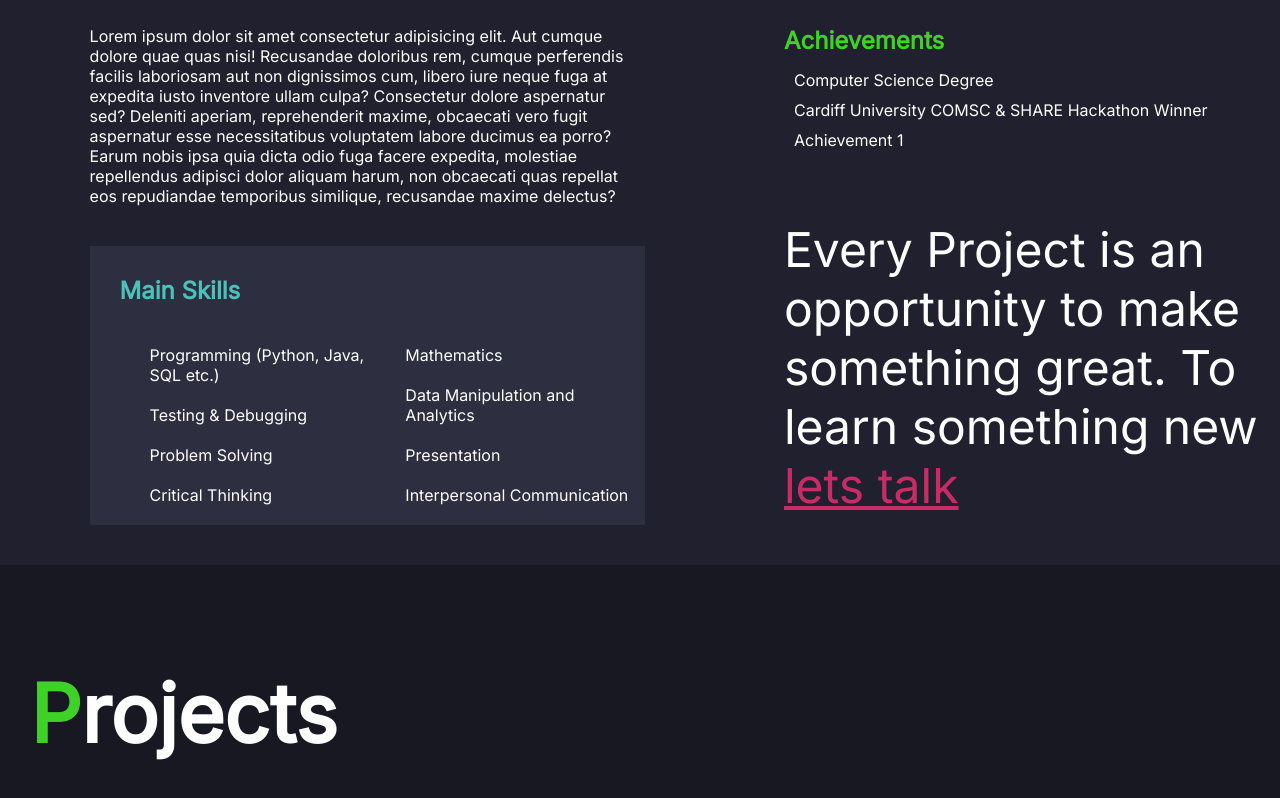
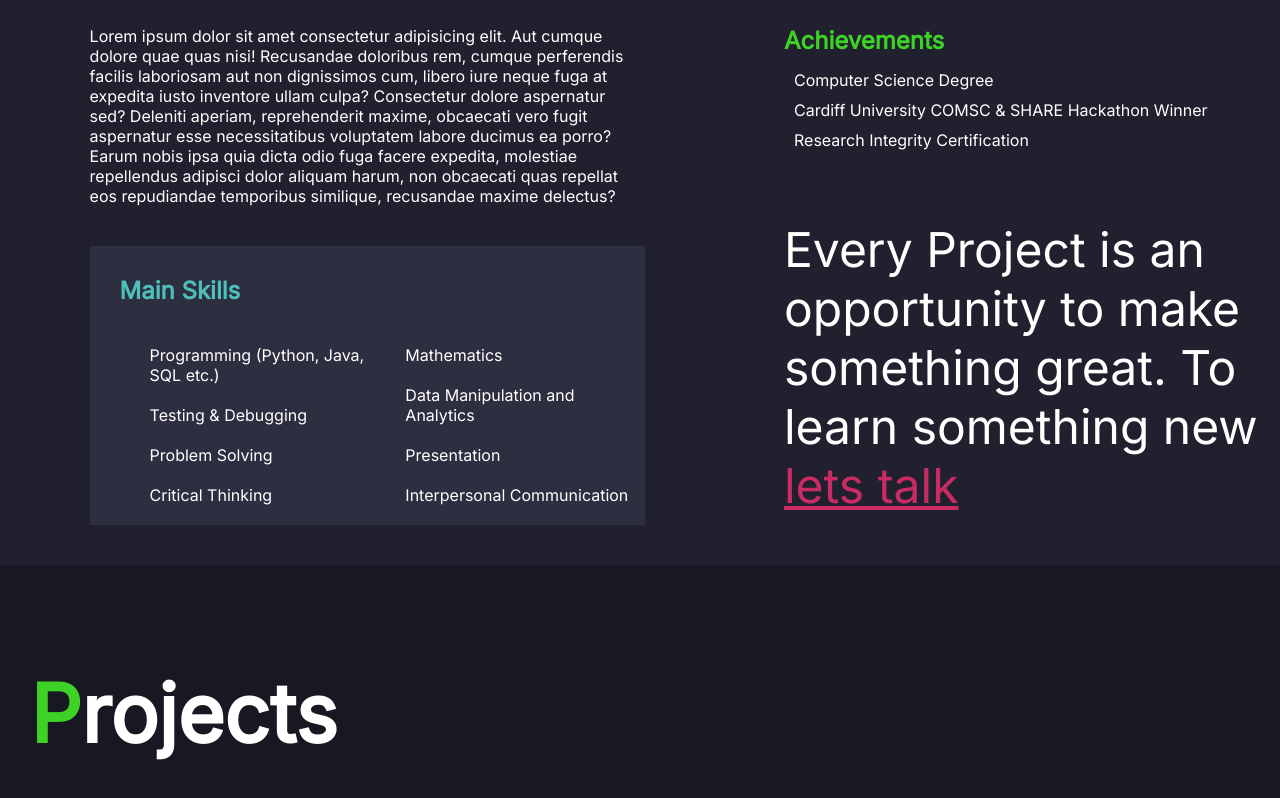
Before and after one commit to Andersonm1/MarcusAnderson, a plain HTML site: page index.html in a window 1280 px wide. Shown: the part 1068-1866 px from the top of the page. Drawn offline with nearby package versions, Linux system fonts and the light colour scheme.

Commit message:
Updated Achievements

```diff
--- a/index.html
+++ b/index.html
@@ -91,7 +91,7 @@
                 <ul>
                     <li>Computer Science Degree</li>
                     <li>Cardiff University COMSC & SHARE Hackathon Winner </li>
-                    <li>Achievement 1</li>
+                    <li>Research Integrity Certification</li>
                 </ul>
                 <p>Every Project is an opportunity to make something great. To learn something new </br><a href="mailto:marcusanderson167a@gmail.com" class="red__highlight">lets talk</a></p>
             </div>
```
